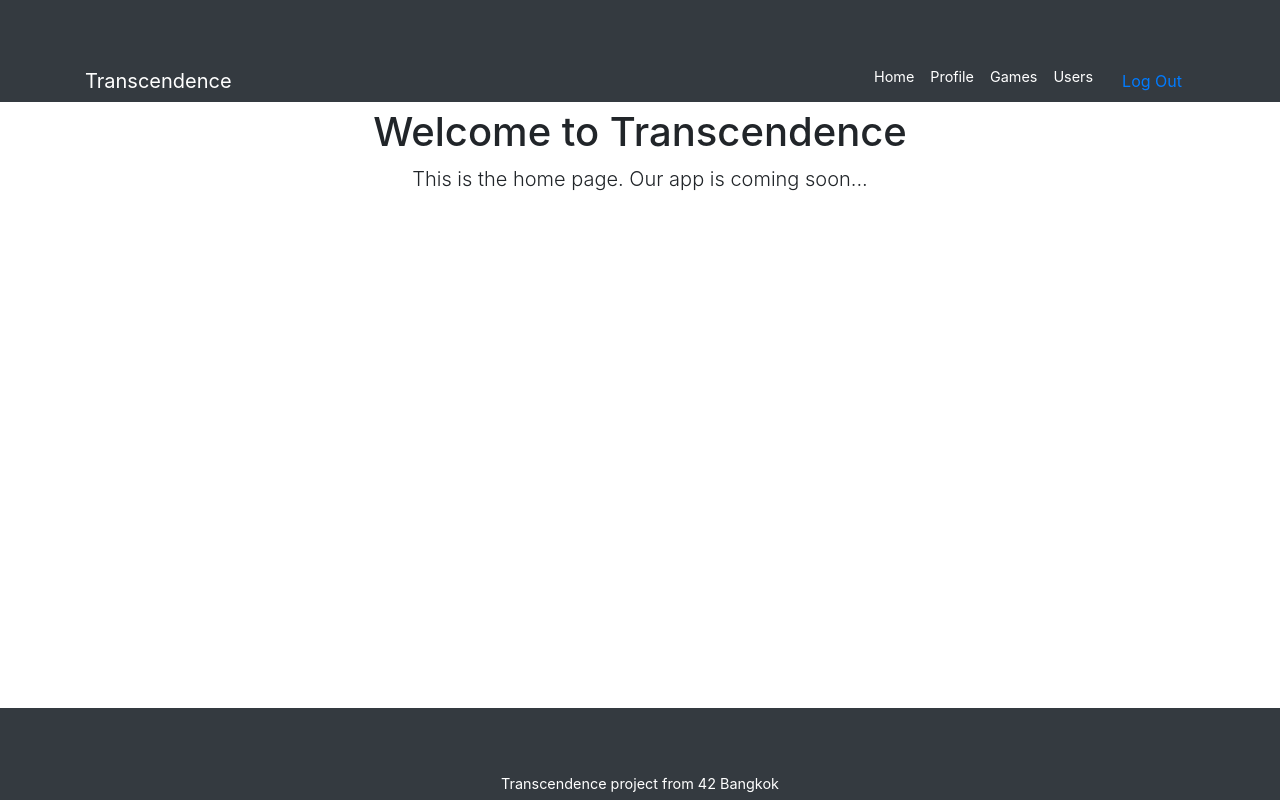
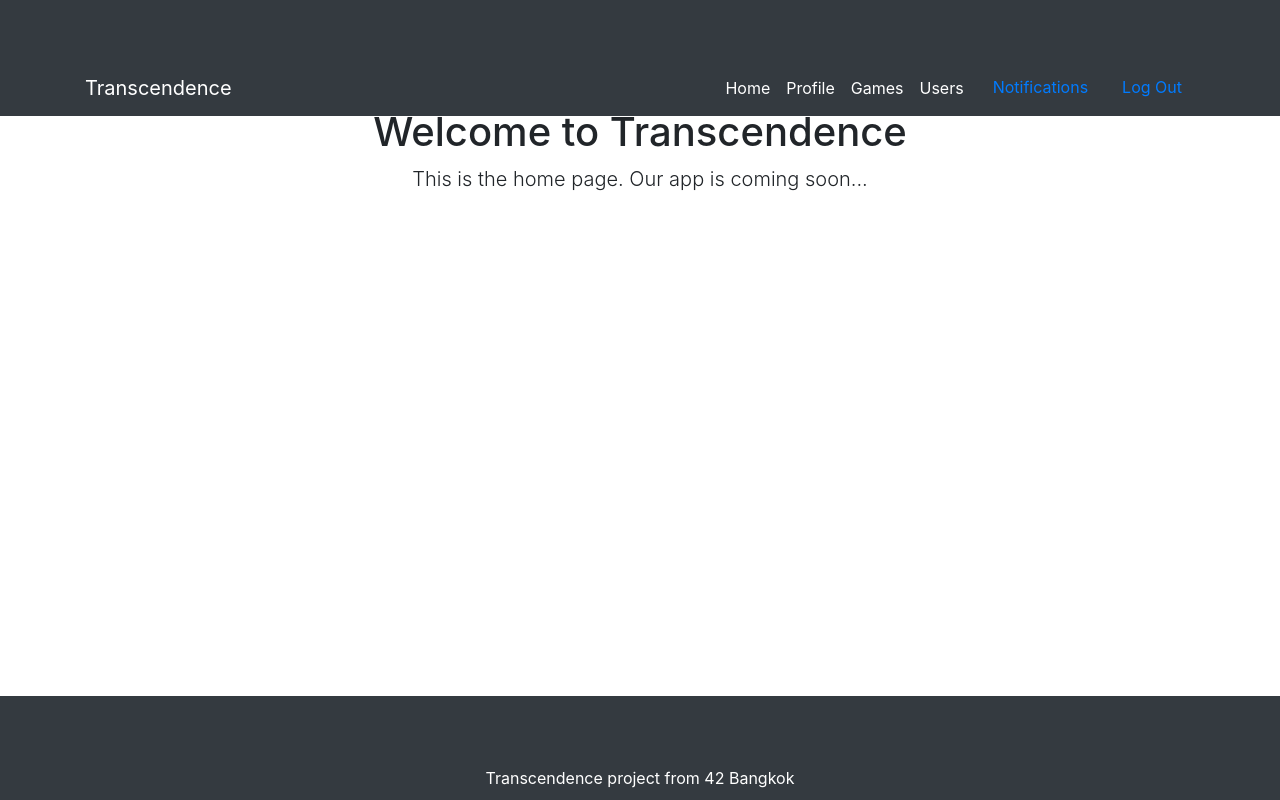
Before and after one commit to stanislavlia/42_transcendence, a Django app: page / in a window 1280 px wide. Run offline with Django 5.2, Linux system fonts and the light colour scheme; the visitor is signed in with stand-in values (Sample User, id 1); data that the repository does not hold is empty; some libraries are stand-ins or nearby versions.

Commit message:
added basic notification system (without real-time delivery, only page reload)

```diff
--- a/project/myapp/models.py
+++ b/project/myapp/models.py
@@ -3,7 +3,7 @@ from django.db import models
 from loguru import logger
 from enum import Enum
 from django.urls import reverse
-
+from django.conf import settings
 
 # ==================== MANAGERS ====================
 class CustomUserManager(BaseUserManager):
@@ -110,6 +110,12 @@ class CustomUser(AbstractBaseUser, PermissionsMixin):
         return reverse('view_user_profile', args=[self.id])
 
 
+    def get_count_unread_notifications(self) -> int:
+
+        return len(self.notifications.filter(is_read=False))
+
+    def read_all_notifications(self):
+        self.notifications.filter(is_read=False).update(is_read=True)
 
 
 
@@ -129,12 +135,12 @@ class Friendship(models.Model):
     """Models Friendship between two users. Friendship can be in status: pending, accepted, revoked, rejected"""
 
     from_user = models.ForeignKey(
-        'myapp.CustomUser',
+        settings.AUTH_USER_MODEL,
         related_name='friendship_requests_sent',
         on_delete=models.CASCADE
     )
     to_user = models.ForeignKey(
-        'myapp.CustomUser',
+        settings.AUTH_USER_MODEL,
         related_name='friendship_requests_received',
         on_delete=models.CASCADE
     )
@@ -150,3 +156,26 @@ class Friendship(models.Model):
 
     def __str__(self):
         return f"Friendship: {self.from_user} -> {self.to_user} [{self.status}]"
+
+
+
+
+class Notification(models.Model):
+    recipient = models.ForeignKey(
+        settings.AUTH_USER_MODEL,
+        related_name="notifications",
+        on_delete=models.CASCADE
+    )
+    actor = models.ForeignKey(
+        settings.AUTH_USER_MODEL,
+        related_name="notifications_sent",
+        on_delete=models.SET_NULL,
+        null=True, blank=True
+    )
+    verb = models.CharField(max_length=255)  # e.g., "sent you a friend request"
+    info = models.CharField(max_length=255, blank=True, null=True)  # optional extra info
+    created_at = models.DateTimeField(auto_now_add=True)
+    is_read = models.BooleanField(default=False)
+
+    def __str__(self):
+        return f"Notification to {self.recipient} - {self.verb}"
--- a/project/myapp/templates/myapp/base.html
+++ b/project/myapp/templates/myapp/base.html
@@ -13,19 +13,11 @@
           flex-direction: column;
           min-height: 100vh;
       }
-      /* Make navbar slimmer */
       .navbar {
           background-color: #343a40;
-          min-height: 30px;              /* Reduced height */
-          padding: 0.05rem 0.5rem;         /* Reduced vertical padding */
       }
       .navbar-brand, .nav-link {
           color: #ffffff !important;
-      }
-      /* Reduce nav link font size and padding */
-      .nav-link {
-          padding: 0.25rem 0.5rem;
-          font-size: 0.9rem;
       }
       .nav-link:hover {
           color: #adb5bd !important;
@@ -34,13 +26,11 @@
           flex: 1;
           padding-top: 60px;
       }
-      /* Make footer smaller */
       footer {
           background-color: #343a40;
           color: #ffffff;
           text-align: center;
-          padding: 5px 0;               /* Reduced padding */
-          font-size: 0.9rem;            /* Slightly smaller font */
+          padding: 10px 0;
       }
   </style>
 </head>
@@ -69,6 +59,23 @@
                     </li>
                     {% if user.is_authenticated %}
                         <li class="nav-item">
+                            {% with unread=user.get_count_unread_notifications %}
+                                <a class="btn btn-notifications ml-2" href="{% url 'notifications_view' %}">
+                                    Notifications
+                                    {% if unread > 0 %}
+                                        <span class="badge badge-pill badge-danger">{{ unread }}</span>
+                                    {% endif %}
+                                </a>
+                            {% endwith %}
+                        </li>
+                        {% else %}
+                        <li class="nav-item">
+                            <a class="btn btn-signin ml-2" href="{% url 'login' %}">Sign In</a>
+                        </li>
+                    {% endif %}
+
+                    {% if user.is_authenticated %}
+                      <li class="nav-item">
                           <a class="btn btn-logout ml-2" href="{% url 'logout' %}">Log Out</a>
                       </li>
                   {% else %}
@@ -76,6 +83,7 @@
                           <a class="btn btn-signin ml-2" href="{% url 'login' %}">Sign In</a>
                       </li>
                   {% endif %}
+
                 </ul>
             </div>
         </div>
--- a/project/myapp/usermanagement_views.py
+++ b/project/myapp/views/usermanagement_views.py
@@ -5,9 +5,9 @@ from loguru import logger
 from django.contrib.auth import authenticate, login, logout
 from django.contrib import messages
 from django.contrib.auth.decorators import login_required
-from .forms import CustomUserCreationForm
+from myapp.forms import CustomUserCreationForm
 from myapp.user_management.ft_api_usermanager import PongUserManager, FourtyTwoUserInfo
-from .models import CustomUserManager, CustomUser
+from myapp.models import CustomUserManager, CustomUser
 
 
 ##==================ENDPOINTS TO MANAGE USER REGISTRATION/LOGIN/AUTH=============================
--- a/project/myapp/views.py
+++ b/project/myapp/views/views.py
@@ -4,9 +4,9 @@ from loguru import logger
 from django.contrib.auth import authenticate, login
 from django.contrib import messages
 from django.contrib.auth.decorators import login_required
-from .forms import CustomUserCreationForm
+from myapp.forms import CustomUserCreationForm
 from myapp.user_management.ft_api_usermanager import PongUserManager, FourtyTwoUserInfo
-from .models import CustomUserManager, CustomUser
+from myapp.models import CustomUserManager, CustomUser
 
 
 DEFAULT_AVATAR_IMG = "https://cdn-icons-png.freepik.com/512/164/164440.png"
@@ -42,6 +42,7 @@ def  view_user_profile(request, id):
 
 
 
+
 @login_required(login_url='/login/')
 def profile_view(request):
     """View your own profile"""
@@ -57,7 +58,8 @@ def profile_view(request):
                "username" : user.nickname,
                "avatar_image" : user.avatar if user.avatar else DEFAULT_AVATAR_IMG,
                "registration_date" : user.registration_date,
-               "myprofile_flag" : True}
+               "myprofile_flag" : True,
+               }
 
 
     return render(request, 'myapp/profile.html', context=context)
--- a/project/project/urls.py
+++ b/project/project/urls.py
@@ -18,7 +18,7 @@ from django.contrib import admin
 from django.urls import path, include
 from rest_framework.routers import DefaultRouter
 from rest_framework.routers import DefaultRouter
-from myapp import views, usermanagement_views
+from myapp.views import views, usermanagement_views, notifications_views
 
 
 
@@ -34,6 +34,11 @@ urlpatterns = [
 
     path('users/profile/<int:id>/', views.view_user_profile, name='view_user_profile'),
 
+    #==========================NOTIFICATIONS===================================
+    path('notifications/', notifications_views.notifications_view, name="notifications_view"),
+    path('notifications/read_all', notifications_views.read_all_notifications_view, name="notifications_read_all"),
+    path('notifications/delete/<int:notification_id>', notifications_views.delete_notification_view, name="notifications_delete"),
+
     #============USER MANAGEMENT==================
     path('register/', usermanagement_views.register, name="register"),
     path('login/', usermanagement_views.login_view, name="login"),
```
Also changed, not shown: project/myapp/templates/myapp/notifications.html (added, +38 -0 lines), project/myapp/views/notifications_views.py (added, +39 -0 lines), project/myapp/migrations/0005_notification.py (added), project/myapp/views/__init__.py (added). Lines whose indentation alone changed are shown as unchanged.
